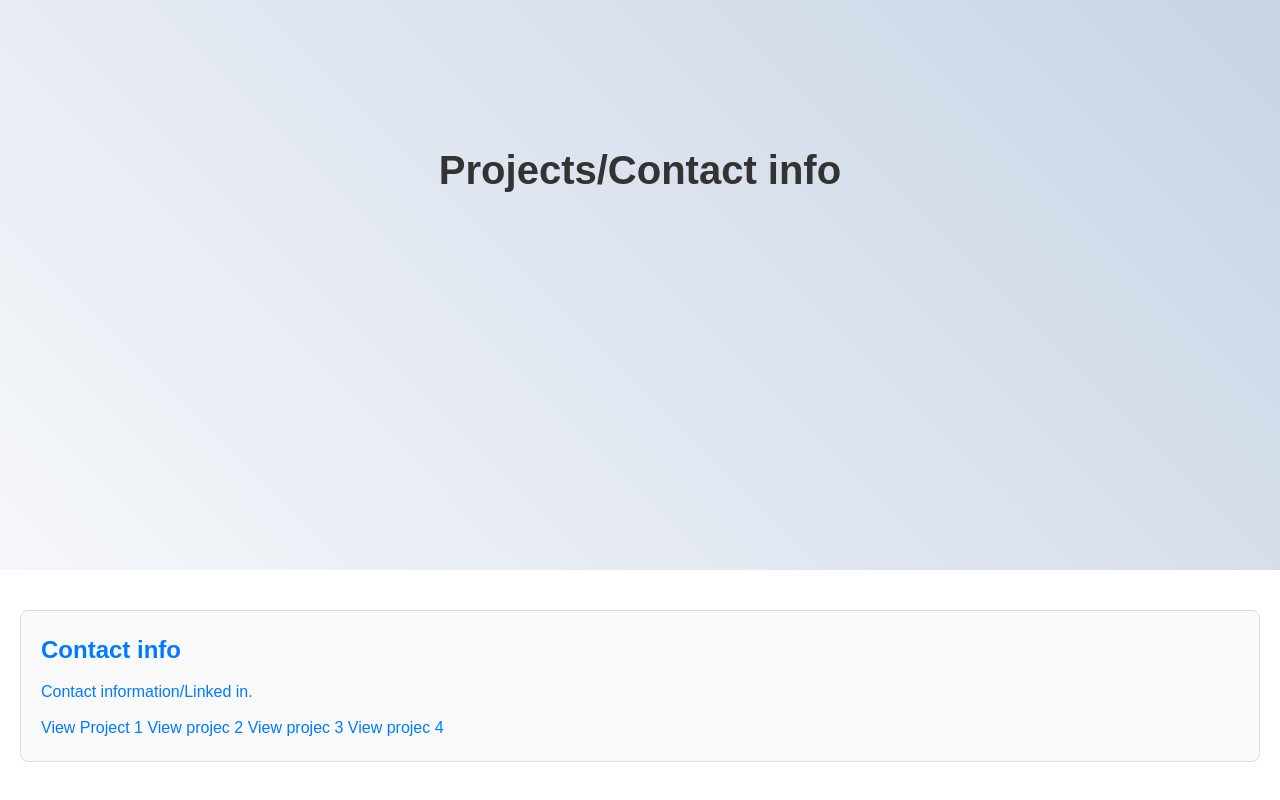
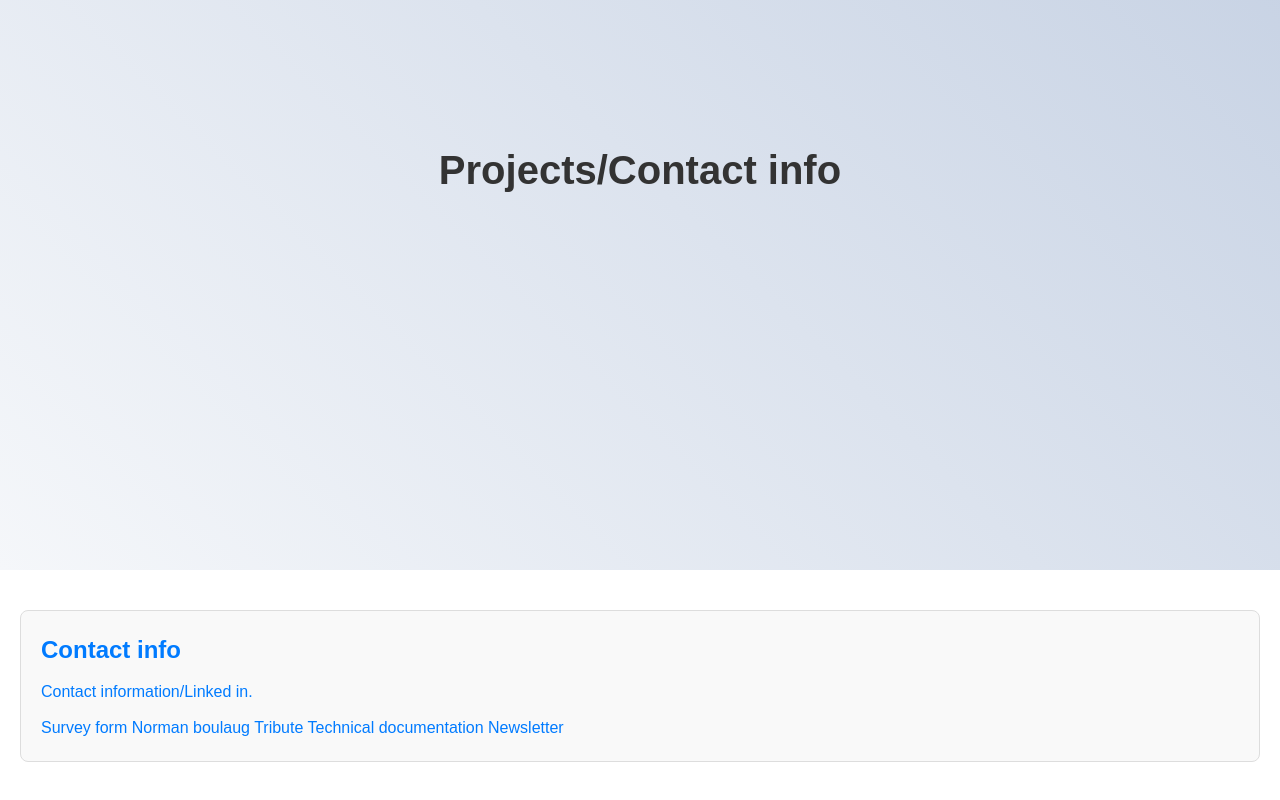
Before and after one commit to langstonn2026/personal-perfolio, a plain HTML site: page index.html in a window 1280 px wide. Shown: the part 1030-1830 px from the top of the page. Drawn offline with Linux system fonts and the light colour scheme.

Commit message:
Update index.html

```diff
--- a/index.html
+++ b/index.html
@@ -41,16 +41,16 @@
             <h2>Contact info</h2>
             <p>Contact information/Linked in.</p>
             <a href="https://langstonn2026.github.io/first-cert/" target="_blank">
-                View Project 1
+                Survey form
             </a>
             <a href="https://langstonn2026.github.io/second-cert/">
-    View projec 2
+    Norman boulaug Tribute
                 </a>
                 <a href="https://langstonn2026.github.io/third-cert/#Section_Three">
-    View projec 3
+    Technical documentation
                 </a>
               <a href="https://langstonn2026.github.io/fourth-cert/">
-    View projec 4
+    Newsletter
                 </a>
 
         </div>
```
